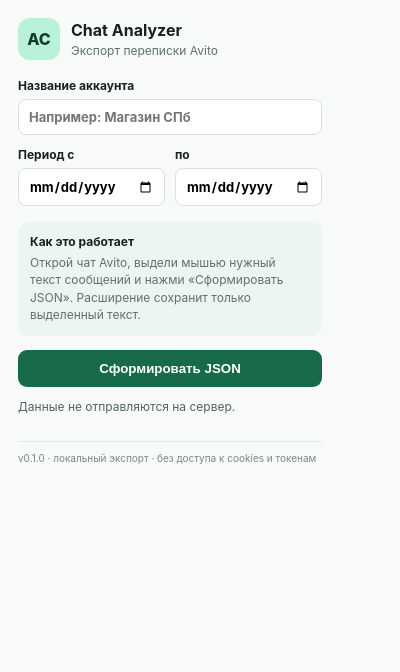
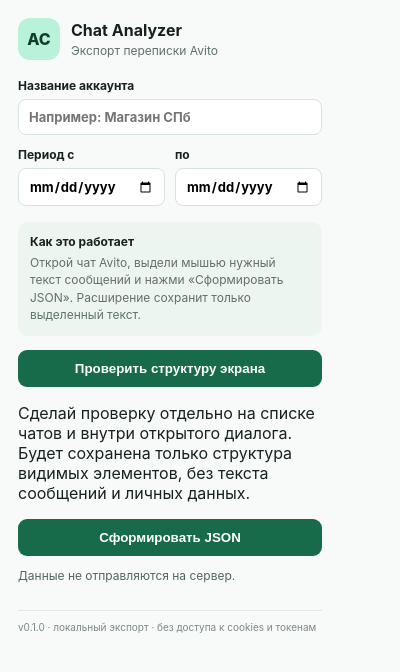
Before and after one commit to blackministers-sys/avito-analytics, a browser extension: page browser-extension/popup.html in a window 400 px wide. Drawn offline with Linux system fonts and the light colour scheme.

Commit message:
Add visible DOM diagnostic action to extension

```diff
--- a/browser-extension/popup.html
+++ b/browser-extension/popup.html
@@ -20,6 +20,8 @@
       <label>по<input id="dateTo" type="date"></label>
     </div>
     <div class="notice"><strong>Как это работает</strong><p>Открой чат Avito, выдели мышью нужный текст сообщений и нажми «Сформировать JSON». Расширение сохранит только выделенный текст.</p></div>
+    <button id="inspect" class="secondary">Проверить структуру экрана</button>
+    <p class="hint">Сделай проверку отдельно на списке чатов и внутри открытого диалога. Будет сохранена только структура видимых элементов, без текста сообщений и личных данных.</p>
     <button id="export">Сформировать JSON</button>
     <p id="status" role="status">Данные не отправляются на сервер.</p>
     <footer>v0.1.0 · локальный экспорт · без доступа к cookies и токенам</footer>
```
